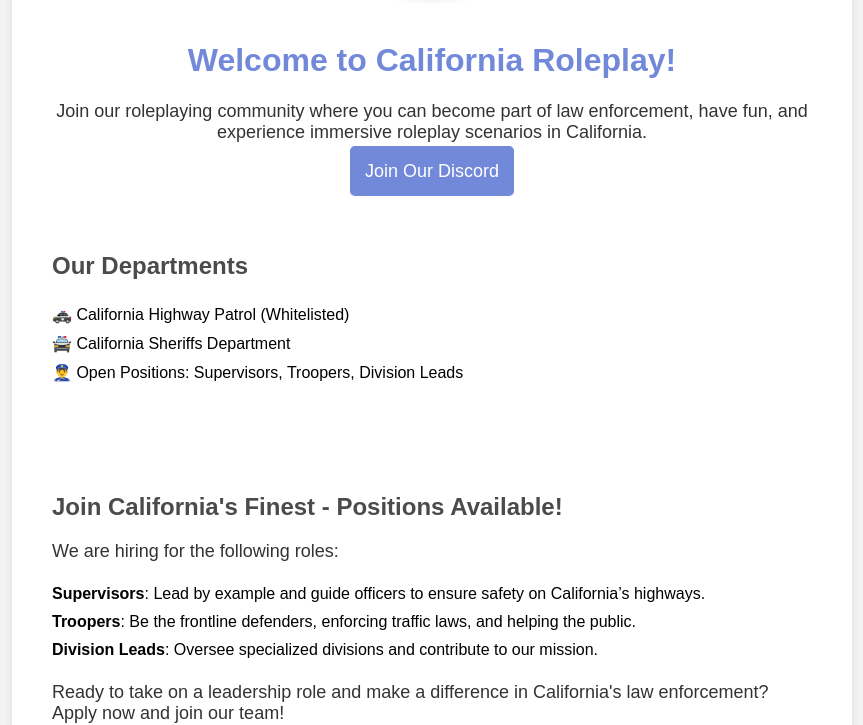
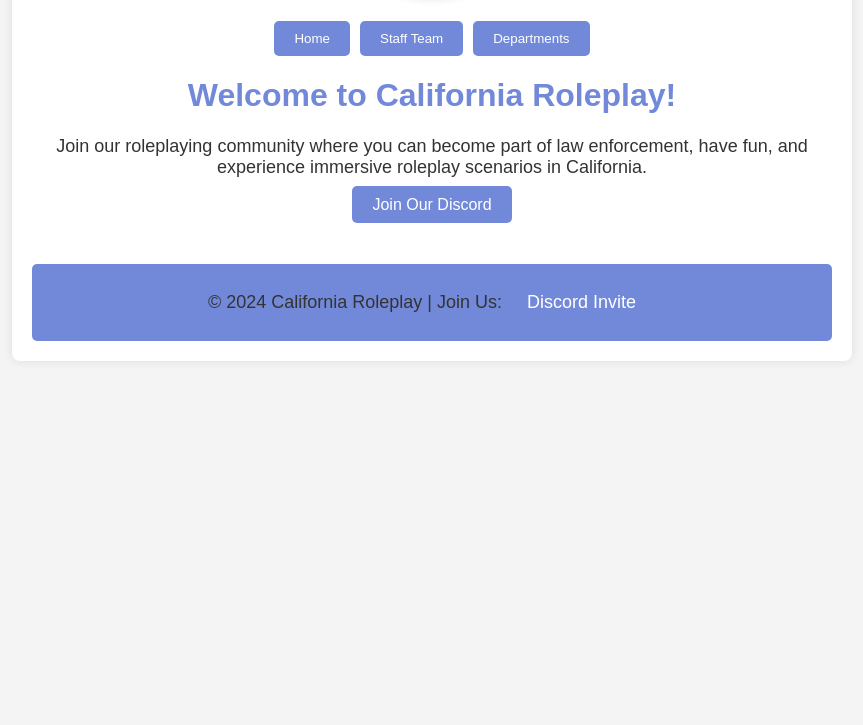
Before and after one commit to J3team/CSRP, a plain HTML site: page index.html in a window 1280 px wide. Shown: the part 231-956 px from the top of the page, without its empty margins (208-1071 px from the left). After the commit the page ends 800 px from the top, so only its background shows below. Drawn offline with Linux system fonts and the light colour scheme.

Commit message:
Update index.html

```diff
--- a/index.html
+++ b/index.html
@@ -48,10 +48,28 @@
             border-radius: 50%;
             box-shadow: 0px 0px 10px rgba(0, 0, 0, 0.2);
         }
-        .departments, .staff, .recruitment {
-            margin-top: 30px;
-            text-align: left;
-            padding: 20px;
+        .nav {
+            display: flex;
+            justify-content: center;
+            margin-bottom: 20px;
+        }
+        .nav button {
+            background-color: #7289DA;
+            color: white;
+            padding: 10px 20px;
+            border: none;
+            border-radius: 5px;
+            margin: 0 5px;
+            cursor: pointer;
+        }
+        .nav button:hover {
+            background-color: #5a6ebc;
+        }
+        .content {
+            display: none;
+        }
+        .active {
+            display: block;
         }
         .footer {
             margin-top: 50px;
@@ -68,43 +86,56 @@
         li {
             padding: 5px 0;
         }
-        .join-btn {
-            margin: 20px 0;
-            padding: 15px;
-            font-size: 18px;
-        }
     </style>
 </head>
 <body>
+
     <div class="container">
         <!-- Logo Section -->
         <img src="https://cdn.discordapp.com/attachments/1303114419290509483/1303114456993370163/IMG_3465.webp?ex=672a9369&is=672941e9&hm=94a71225ac600cb35c7ae94a1ada9a40e4cad5e3b3b7678020461f8e37997053&" alt="California Roleplay Logo">
 
-        <!-- Welcome Section -->
-        <h1>Welcome to California Roleplay!</h1>
-        <p>Join our roleplaying community where you can become part of law enforcement, have fun, and experience immersive roleplay scenarios in California.</p>
-        <a href="https://discord.gg/HEWuD588" class="join-btn">Join Our Discord</a>
+        <!-- Navigation Menu -->
+        <div class="nav">
+            <button onclick="openTab('home')">Home</button>
+            <button onclick="openTab('staff')">Staff Team</button>
+            <button onclick="openTab('departments')">Departments</button>
+        </div>
 
-        <!-- Departments Section -->
-        <div class="departments">
+        <!-- Home Tab Content -->
+        <div id="home" class="content active">
+            <h1>Welcome to California Roleplay!</h1>
+            <p>Join our roleplaying community where you can become part of law enforcement, have fun, and experience immersive roleplay scenarios in California.</p>
+            <a href="https://discord.gg/HEWuD588" class="join-btn">Join Our Discord</a>
+        </div>
+
+        <!-- Staff Team Tab Content -->
+        <div id="staff" class="content">
+            <h2>Our Staff Team</h2>
+            <p>We have a dedicated and professional staff team to ensure the best roleplay experience for all members.</p>
+            <ul>
+                <li><strong>Owner:</strong> John Doe</li>
+                <li><strong>Co-Owner:</strong> Jane Smith</li>
+                <li><strong>Head Moderator:</strong> Alice Johnson</li>
+                <li><strong>Support Team:</strong> Bob Brown</li>
+            </ul>
+        </div>
+
+        <!-- Departments Tab Content -->
+        <div id="departments" class="content">
             <h2>Our Departments</h2>
             <ul>
                 <li>🚓 California Highway Patrol (Whitelisted)</li>
                 <li>🚔 California Sheriffs Department</li>
                 <li>👮‍♂️ Open Positions: Supervisors, Troopers, Division Leads</li>
             </ul>
-        </div>
 
-        <!-- Recruitment Section -->
-        <div class="recruitment">
             <h2>Join California's Finest - Positions Available!</h2>
             <p>We are hiring for the following roles:</p>
             <ul>
-                <li><strong>Supervisors</strong>: Lead by example and guide officers to ensure safety on California’s highways.</li>
-                <li><strong>Troopers</strong>: Be the frontline defenders, enforcing traffic laws, and helping the public.</li>
-                <li><strong>Division Leads</strong>: Oversee specialized divisions and contribute to our mission.</li>
+                <li><strong>Supervisors:</strong> Lead by example and guide officers to ensure safety on California’s highways.</li>
+                <li><strong>Troopers:</strong> Be the frontline defenders, enforcing traffic laws, and helping the public.</li>
+                <li><strong>Division Leads:</strong> Oversee specialized divisions and contribute to our mission.</li>
             </ul>
-            <p>Ready to take on a leadership role and make a difference in California's law enforcement? Apply now and join our team!</p>
             <a href="https://discord.gg/rcReqEVwu7" class="join-btn">Apply to CHP</a>
             <a href="https://discord.gg/cHEzZudY" class="join-btn">Apply to Sheriff's Dept.</a>
         </div>
@@ -114,5 +145,20 @@
             <p>© 2024 California Roleplay | Join Us: <a href="https://discord.gg/HEWuD588" style="color: white;">Discord Invite</a></p>
         </div>
     </div>
+
+    <script>
+        // Function to open different tabs
+        function openTab(tabName) {
+            // Hide all tab content
+            var tabs = document.getElementsByClassName("content");
+            for (var i = 0; i < tabs.length; i++) {
+                tabs[i].classList.remove("active");
+            }
+
+            // Show the selected tab content
+            document.getElementById(tabName).classList.add("active");
+        }
+    </script>
+
 </body>
 </html>
```
